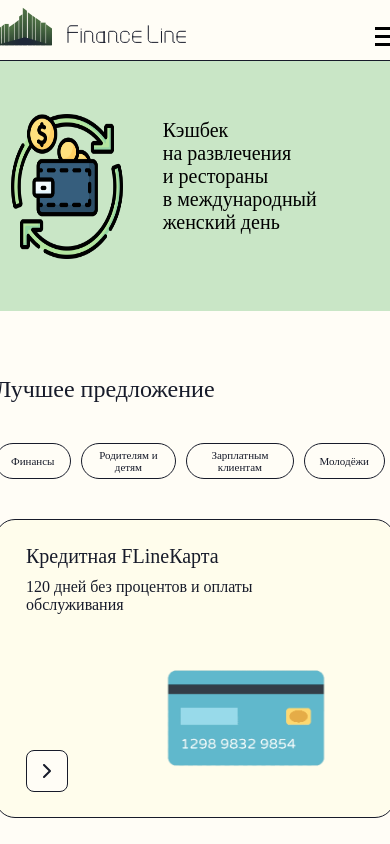
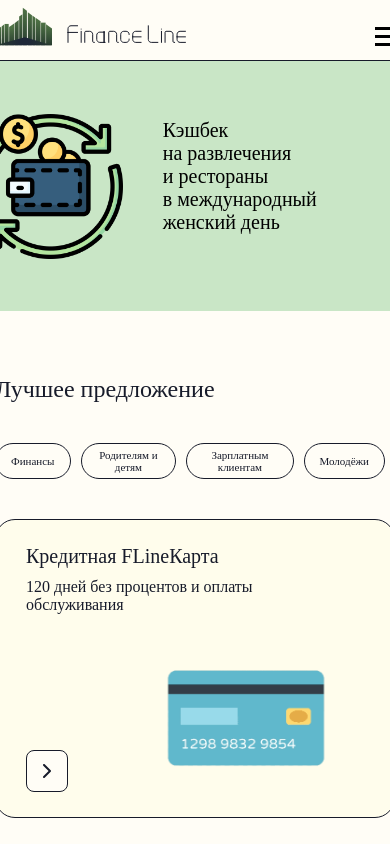
Before and after one commit to Rellex2019/FLBank, a React (Create React App) app: page / in a window 390 px wide. Shown: the top 844 px of the page. Built offline with nearby package versions, Linux system fonts and the light colour scheme; the HTML template or start-up script is replaced by a standard one.

Commit message:
Мобилка главной

```diff
--- a/src/styles/Navbar.css
+++ b/src/styles/Navbar.css
@@ -37,6 +37,7 @@
     display: flex;
     align-items: flex-end;
     justify-content: space-between;
+    color: #FFFDF6;
 }
 .first_block{
     width: 1095px;
--- a/src/styles/mobile.css
+++ b/src/styles/mobile.css
@@ -1,9 +1,8 @@
 @media (max-width: 480px){
-    /*#root{*/
-    /*    width: 100vw;*/
-    /*    overflow-x: hidden;*/
-    /*}*/
-
+    #root{
+        width: 100vw;
+        overflow-x: hidden;
+    }
 
 
     .flex_container{
@@ -45,7 +44,7 @@
         width: 50%;
     }
     .photo_elem{
-        width: 50%;
+        width: 145px;
         margin-left: 40px;
         height: 145px;
     }
@@ -191,4 +190,10 @@
     .six_elem{
         font-size: 20px;
     }
+    .foot_elem_three{
+        font-size: 12px;
+    }
+    .foot_elem_four{
+        font-size: 12px;
+    }
 }
```
